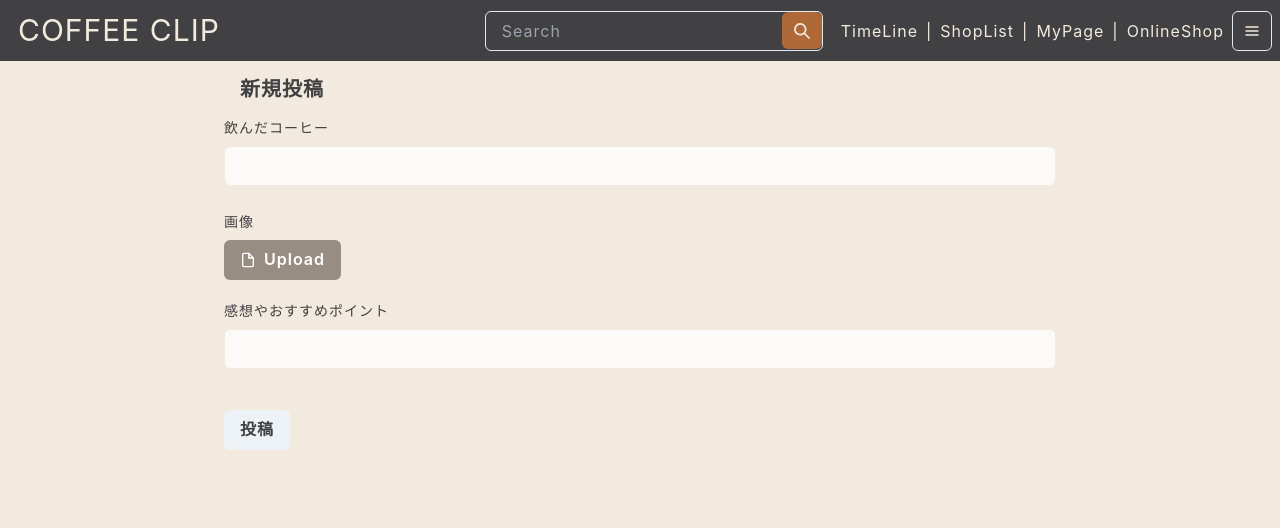
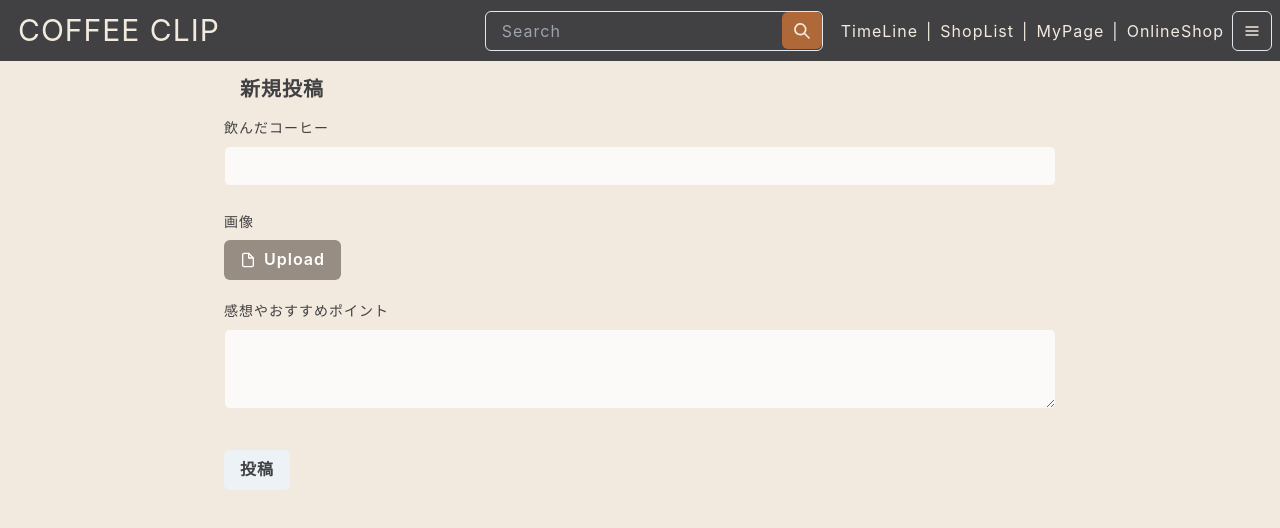
Before and after one commit to ccj7/coffee-clip, a Next.js app in the folder front/: page /user/new-review in a window 1280 px wide. Shown: the top 528 px of the page. Built offline with nearby package versions, Linux system fonts and the light colour scheme; no server answers; sample sign-in values are in the browser's storage.

Commit message:
fix: バリデーション追加

```diff
--- a/front/pages/user/new-review.tsx
+++ b/front/pages/user/new-review.tsx
@@ -9,6 +9,7 @@ import UserHeader from '../../components/user/UserHeader'
 import InputForm from '../../components/InputForm'
 import ImageUpload from '../../components/ImageUpload'
 import Message from '../../components/Message'
+import TextArea from '../../components/TextArea'
 import { useForm, FormProvider } from 'react-hook-form'
 import { Heading, Box, Button } from '@chakra-ui/react'
 
@@ -57,10 +58,13 @@ const NewReview: WithGetAccessControl<VFC> = () => {
               defaultValue=""
             />
             <ImageUpload theme="image" text="画像" size={'500px'} />
-            <InputForm
+            <TextArea
               theme="description"
               text="感想やおすすめポイント"
-              defaultValue=""
+              validation={{
+                required: true,
+              }}
+              errorMessage="必須項目です"
             />
             <Box>
               <Button mt={4} type="submit">
```
